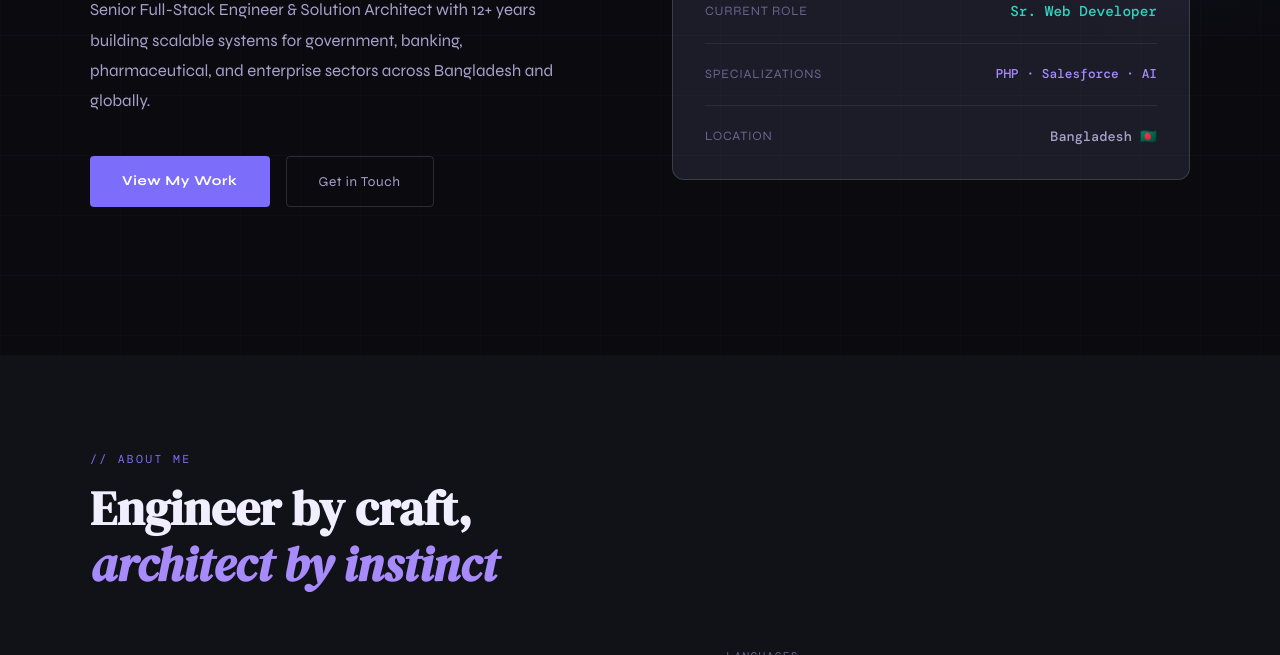
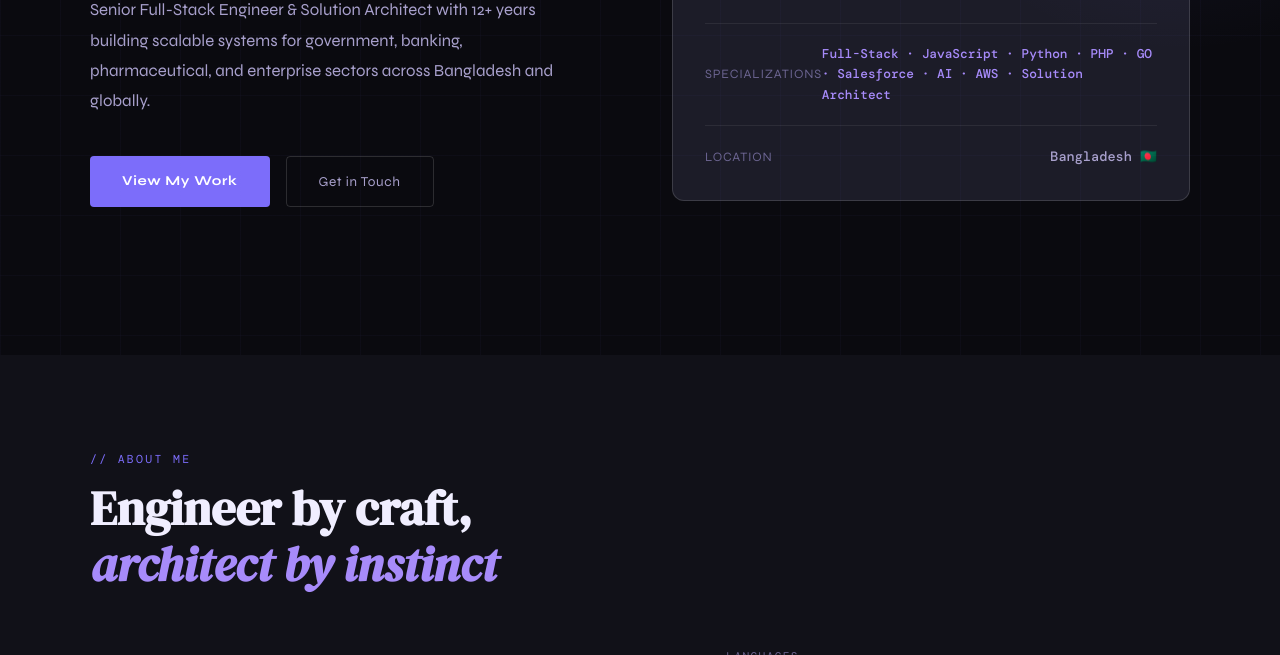
Before and after one commit to sh6210/sh6210.github.io, a plain HTML site: page index.html in a window 1280 px wide. Shown: the part 445-1100 px from the top of the page. Drawn offline with nearby package versions, Linux system fonts and the light colour scheme.

Commit message:
changed title and Specializations

```diff
--- a/index.html
+++ b/index.html
@@ -583,11 +583,11 @@
             </div>
             <div class="hero-stat">
                 <span class="stat-label">Current Role</span>
-                <span class="stat-val" style="font-size:0.9rem; color: var(--teal);">Sr. Web Developer</span>
+                <span class="stat-val" style="font-size:0.9rem; color: var(--teal);">Sr. Software Engineer</span>
             </div>
             <div class="hero-stat">
                 <span class="stat-label">Specializations</span>
-                <span class="stat-val" style="font-size:0.8rem; color:var(--accent2);">PHP · Salesforce · AI</span>
+                <span class="stat-val" style="font-size:0.8rem; color:var(--accent2);">Full-Stack · JavaScript · Python · PHP · GO · Salesforce · AI · AWS · Solution Architect</span>
             </div>
             <div class="hero-stat">
                 <span class="stat-label">Location</span>
```
